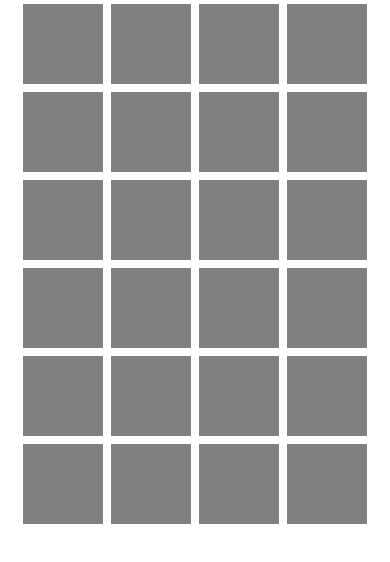
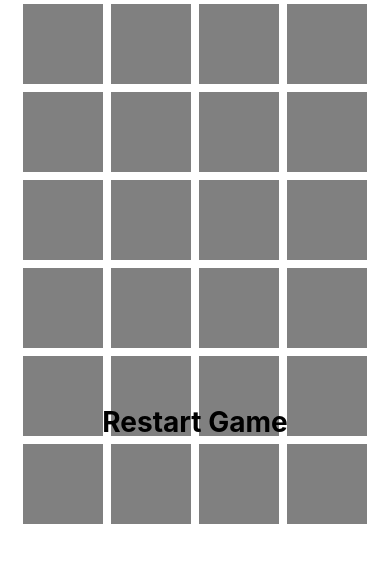
Before and after one commit to tuxrace/numeral-rush, a React Native app: screen / in a window 390 px wide. Shown: the top 562 px of the page. Built offline with nearby package versions, Linux system fonts and the light colour scheme; what react-native would draw is missing.

Commit message:
fix: Add card size

```diff
--- a/App.js
+++ b/App.js
@@ -24,6 +24,24 @@ import {
 const App: () => React$Node = () => {
   const [cards, setCards] = useState([]);
 
+  const initialize = () => {
+    const set = [1, 2, 3 , 4, 5, 6, 7, 8, 9, 10, 11, 12];
+    // const set = [`🐶`, `🐱`, `🐭`, `🐹`, `🐰`, `🦊`, `🐻`, `🐼`, `🐨`, `🐯`, `🦁`, `🐮`];
+    const shuf = shuffle([...set, ...set]);
+    const data = shuf.map((i, idx) => {
+      return {
+        val: i,
+        state: 'closed',
+        idx,
+      };
+    });
+    setCards(data);
+  };
+
+  const restart = () => {
+    initialize();
+  };
+
   const shuffle = (array) => {
     for (let i = array.length - 1; i > 0; i--) {
       const j = Math.floor(Math.random() * (i + 1));
@@ -34,7 +52,6 @@ const App: () => React$Node = () => {
 
   const click = (idx) => {
     let newCards = [...cards];
-
     if (newCards[idx].state === 'disabled') {
       return;
     }
@@ -44,8 +61,7 @@ const App: () => React$Node = () => {
     } else {
       newCards[idx].state = 'open';
     }
-    const opened = newCards.filter(i => i.state === 'open');
-    console.log(opened);
+    const opened = newCards.filter((i) => i.state === 'open');
 
     if (opened.length === 2) {
       if (opened[0].val === opened[1].val) {
@@ -74,16 +90,7 @@ const App: () => React$Node = () => {
   };
 
   useEffect(() => {
-    const set = [1, 2, 3, 4, 5, 6, 7, 8, 9, 10, 11, 12];
-    const shuf = shuffle([...set, ...set]);
-    const data = shuf.map((i, idx) => {
-      return {
-        val: i,
-        state: 'closed',
-        idx,
-      };
-    });
-    setCards(data);
+    initialize();
   },[]);
 
   return (
@@ -95,18 +102,25 @@ const App: () => React$Node = () => {
           style={styles.scrollView}>
           <View style={styles.body}>
             {cards.map((item, x) => (
-              <TouchableHighlight onPress={() => click(x)}>
+              <TouchableHighlight onPress={() => click(x)} id={x}>
                 <View style={item.state === 'disabled' ? styles.disabled : styles.card}>
-                  <Text style={styles.text}> {item.state === 'open' || item.state === 'disabled' ? item.val : ''} </Text>
+                  <Text style={styles.text}> {item.state === 'open' || item.state === 'disabled' ? item.val : ''}</Text>
                 </View>
               </TouchableHighlight>
               ))}
+          </View>
+          <View style={styles.body}>
+            <TouchableHighlight onPress={restart}>
+              <Text style={styles.text}> Restart Game </Text>
+            </TouchableHighlight>
           </View>
         </ScrollView>
       </SafeAreaView>
     </>
   );
 };
+
+const CARD_SIZE = 80;
 
 const styles = StyleSheet.create({
   scrollView: {
@@ -152,8 +166,8 @@ const styles = StyleSheet.create({
     textAlign: 'right',
   },
   card: {
-    width: 80,
-    height: 80,
+    width: CARD_SIZE,
+    height: CARD_SIZE,
     backgroundColor: 'grey',
     display: 'flex',
     justifyContent: 'center',
@@ -161,8 +175,8 @@ const styles = StyleSheet.create({
     margin: 4,
   },
   disabled: {
-    width: 80,
-    height: 80,
+    width: CARD_SIZE,
+    height: CARD_SIZE,
     backgroundColor: 'yellow',
     display: 'flex',
     justifyContent: 'center',
@@ -170,7 +184,7 @@ const styles = StyleSheet.create({
     margin: 4,
   },
   text: {
-    fontSize: 24,
+    fontSize: 28,
     fontWeight: 'bold',
   },
 });
--- a/package.json
+++ b/package.json
@@ -1,5 +1,5 @@
 {
-  "name": "remembrance",
+  "name": "numeral-rush",
   "version": "0.0.1",
   "private": true,
   "scripts": {
```
Also changed, not shown: game-screen.gif (added), 1 other file (tests, documents, lock files or other folders).
